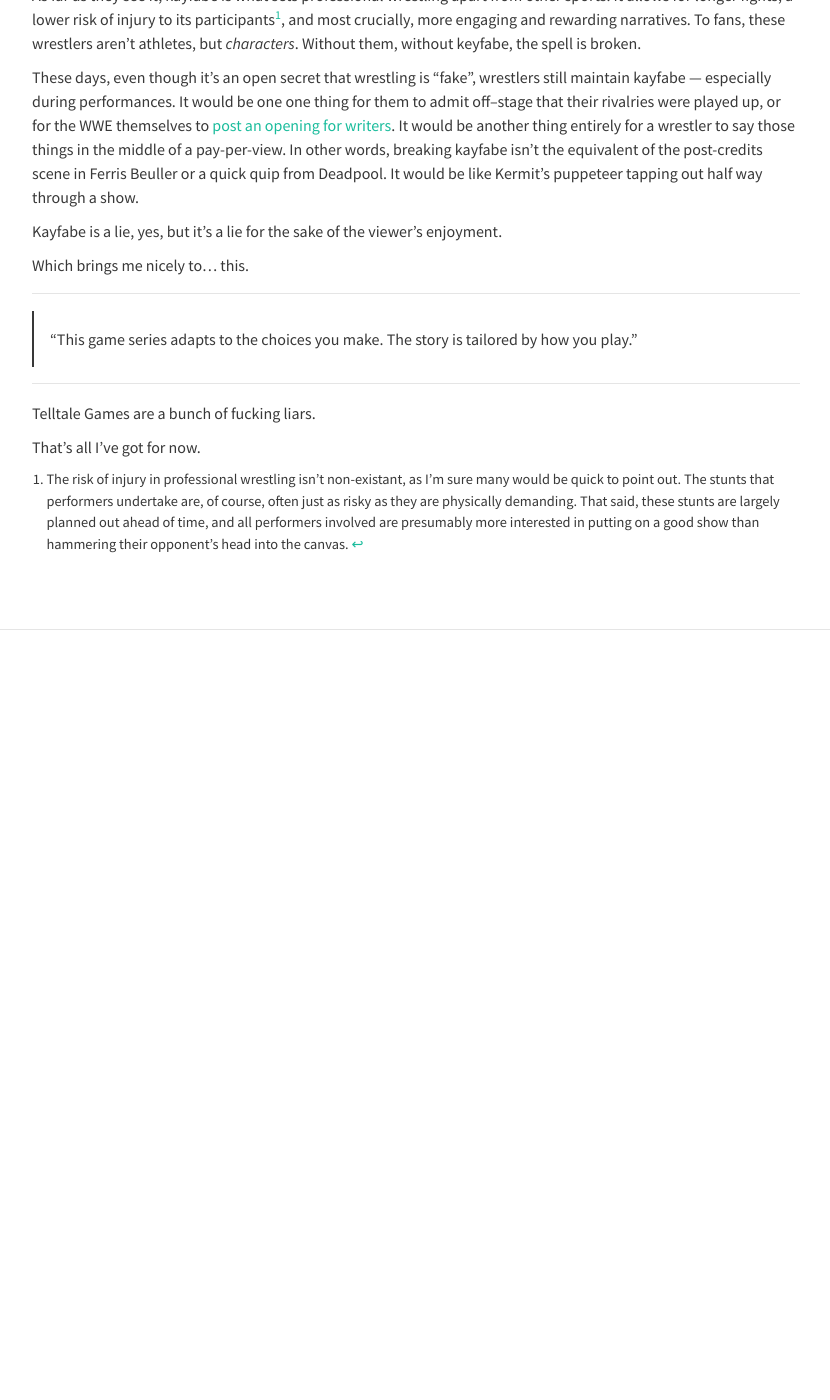
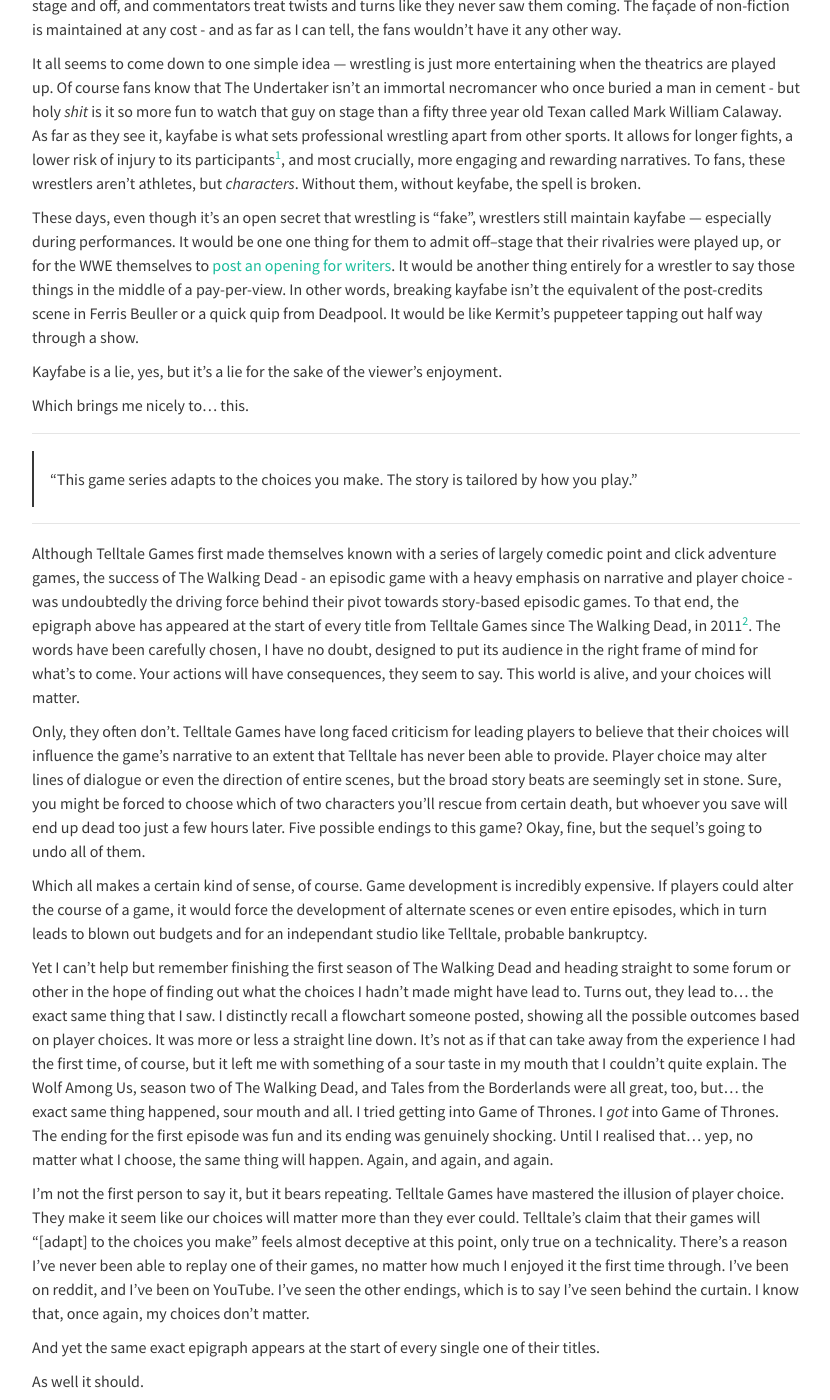
Before and after one commit to elliotherriman/website, a Jekyll site: the page built from _posts/2018-04-11-meaningful-choices-adjacent.markdown, in a window 1280 px wide and 1400 px high, scrolled down 580 px. Shown: the whole window, without its empty margins (224-1054 px from the left). Built offline with Jekyll 4.4.1, drawn with Linux system fonts in a browser that asks for light colours; nearby versions of some CDN libraries; before the commit the page ends 1210 px from its top, so only the background shows below that; some of the changed text lies outside the part shown.

Commit message:
Update 2018-04-11-meaningful-choices-adjacent.markdown

```diff
--- a/_posts/2018-04-11-meaningful-choices-adjacent.markdown
+++ b/_posts/2018-04-11-meaningful-choices-adjacent.markdown
@@ -5,6 +5,12 @@
 ---
 
 _"This game series adapts to the choices you make," and other lies worth defending._
+
+---
+
+Hey! So!
+
+This is an unfinished piece, entirely unedited and probably a poor representation of my abilities as a writer. I'm leaving it hosted while I bring my website's design up to scratch, but it may go unfinished until that point. Until then, feel free to write your own ending!
 
 ---
 
@@ -26,8 +32,26 @@
 
 ---
 
-Telltale Games are a bunch of fucking liars.
+Although Telltale Games first made themselves known with a series of largely comedic point and click adventure games, the success of The Walking Dead - an episodic game with a heavy emphasis on narrative and player choice - was undoubtedly the driving force behind their pivot towards story-based episodic games. To that end, the epigraph above has appeared at the start of every title from Telltale Games since The Walking Dead, in 2011[^2]. The words have been carefully chosen, I have no doubt, designed to put its audience in the right frame of mind for what's to come. Your actions will have consequences, they seem to say. This world is alive, and your choices will matter.
 
-That's all I've got for now.
+Only, they often don't. Telltale Games have long faced criticism for leading players to believe that their choices will influence the game's narrative to an extent that Telltale has never been able to provide. Player choice may alter lines of dialogue or even the direction of entire scenes, but the broad story beats are seemingly set in stone. Sure, you might be forced to choose which of two characters you'll rescue from certain death, but whoever you save will end up dead too just a few hours later. Five possible endings to this game? Okay, fine, but the sequel's going to undo all of them.
+
+Which all makes a certain kind of sense, of course. Game development is incredibly expensive. If players could alter the course of a game, it would force the development of alternate scenes or even entire episodes, which in turn leads to blown out budgets and for an independant studio like Telltale, probable bankruptcy.
+
+Yet I can't help but remember finishing the first season of The Walking Dead and heading straight to some forum or other in the hope of finding out what the choices I hadn't made might have lead to. Turns out, they lead to... the exact same thing that I saw. I distinctly recall a flowchart someone posted, showing all the possible outcomes based on player choices. It was more or less a straight line down. It's not as if that can take away from the experience I had the first time, of course, but it left me with something of a sour taste in my mouth that I couldn't quite explain. The Wolf Among Us, season two of The Walking Dead, and Tales from the Borderlands were all great, too, but... the exact same thing happened, sour mouth and all. I tried getting into Game of Thrones. I *got* into Game of Thrones. The ending for the first episode was fun and its ending was genuinely shocking. Until I realised that... yep, no matter what I choose, the same thing will happen. Again, and again, and again.
+
+I'm not the first person to say it, but it bears repeating. Telltale Games have mastered the illusion of player choice. They make it seem like our choices will matter more than they ever could. Telltale's claim that their games will "[adapt] to the choices you make" feels almost deceptive at this point, only true on a technicality. There's a reason I've never been able to replay one of their games, no matter how much I enjoyed it the first time through. I've been on reddit, and I've been on YouTube. I've seen the other endings, which is to say I've seen behind the curtain. I know that, once again, my choices don't matter.
+
+And yet the same exact epigraph appears at the start of every single one of their titles.
+
+As well it should.
+
+I want to be very, very clear on this. I have no intention of criticising Telltale Games, or any of their writers, past or present, for failing to meet audience expectations, regardless of where those expectations came from. What the Mass Effect trilogy managed with Kaidan and Ashley simply isn't realistic for an independent studio operating on a fraction of Bioware's budget. To actually provide the kind of branching narrative that players expect would be almost impossible with Telltale's resources, and I have no doubt they know it.
+
+No, I'm here to offer a defense of Telltale Games. A defense of how this studio overcame practical and financial limitations to consistently deliver games with choices that _feel_ meaningful, even if they aren't. It's a lie, of course, but it's a lie for our own enjoyment, and by the time we've seen behind the curtain, the credits have long since rolled. Telltale Games must know we'll figure out their trick, but they're still pulling it, because the illusion of player choice doesn't have to hold up through your second playthrough – it just has to last through your first.
+
+---
 
 [^1]: The risk of injury in professional wrestling isn't non-existant, as I'm sure many would be quick to point out. The stunts that performers undertake are, of course, often just as risky as they are physically demanding. That said, these stunts are largely planned out ahead of time, and all performers involved are presumably more interested in putting on a good show than hammering their opponent's head into the canvas.
+
+[^2]: Every single title, that is, bar Poker Night 2 - a game that began development before The Walking Dead's release.
```
